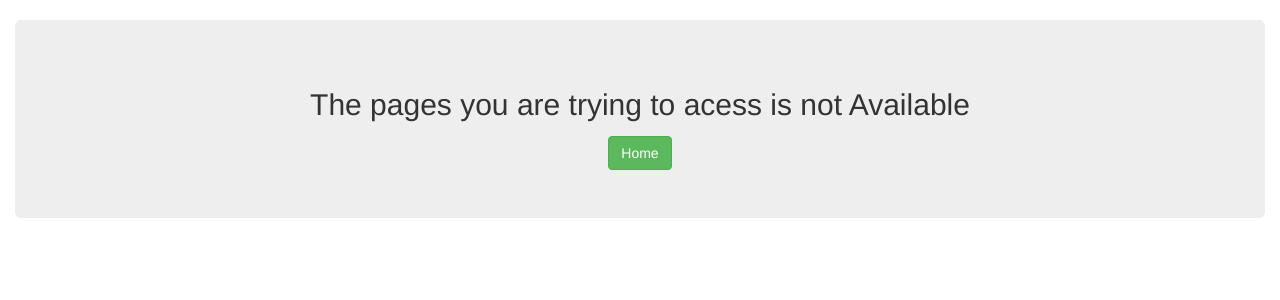
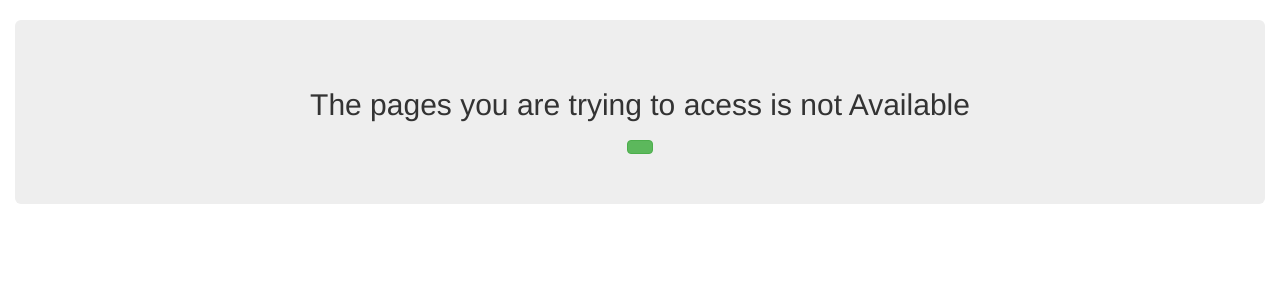
Before and after one commit to ambonte/News-API, a Flask app: template app/templates/404.html in a window 1280 px wide. Shown: the part 52-352 px from the top of the page. Run offline with Flask 2, Linux system fonts and the light colour scheme; the template is opened without the code that fills it, so the values that code supplies are empty; some libraries are stand-ins or nearby versions.

Commit message:
adding items

```diff
--- a/app/templates/404.html
+++ b/app/templates/404.html
@@ -3,7 +3,7 @@
 <div class="container-fluid">
     <div class="jumbotron text-center">
         <h2>The pages you are trying to acess is not Available</h2>
-        <p></p><a href="/" class="btn btn-success">Home</a>
+        <p></p><a href="/" class="btn btn-success"></a>
     </div>
 </div>
 {% endblock%}
```
